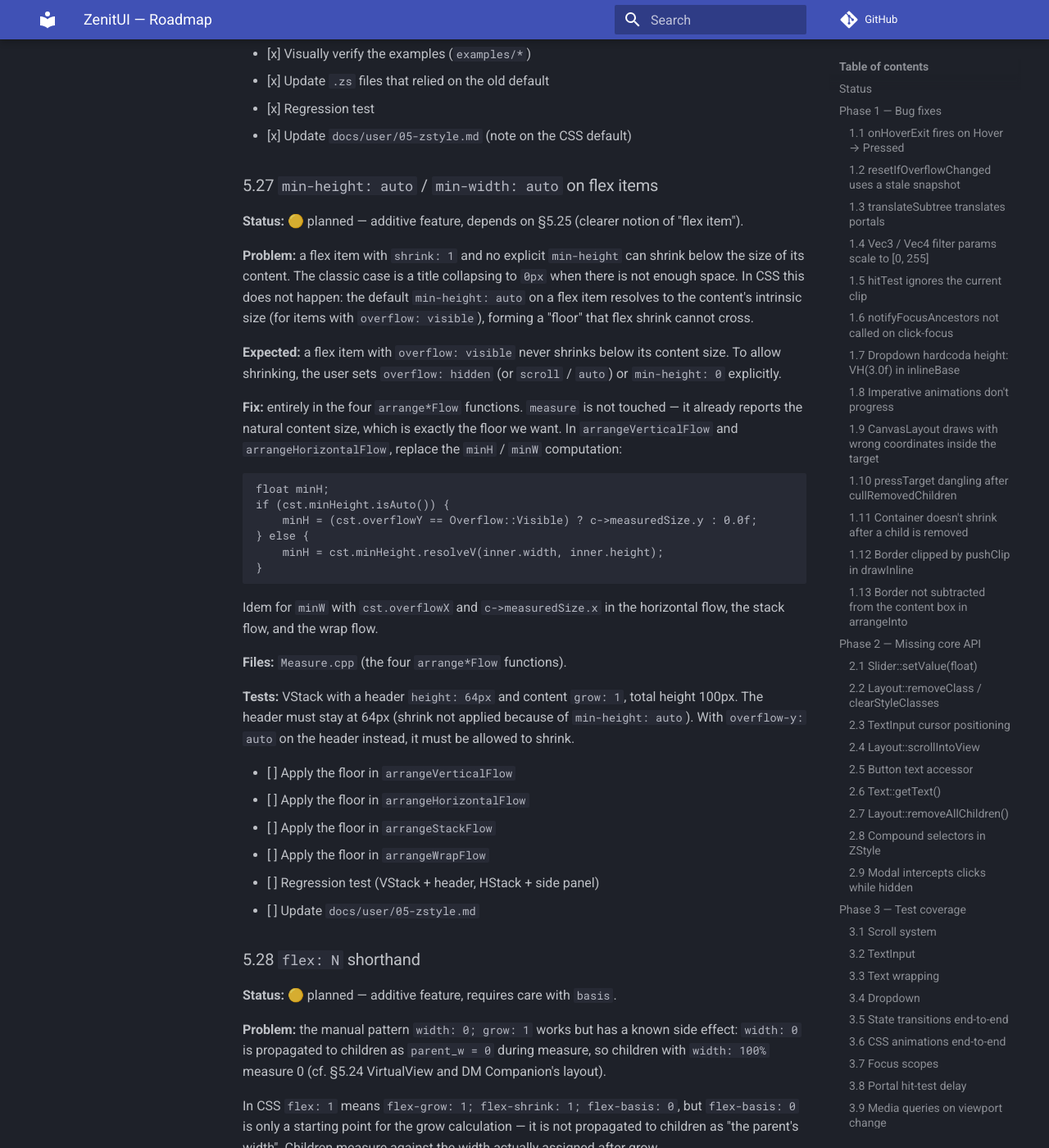
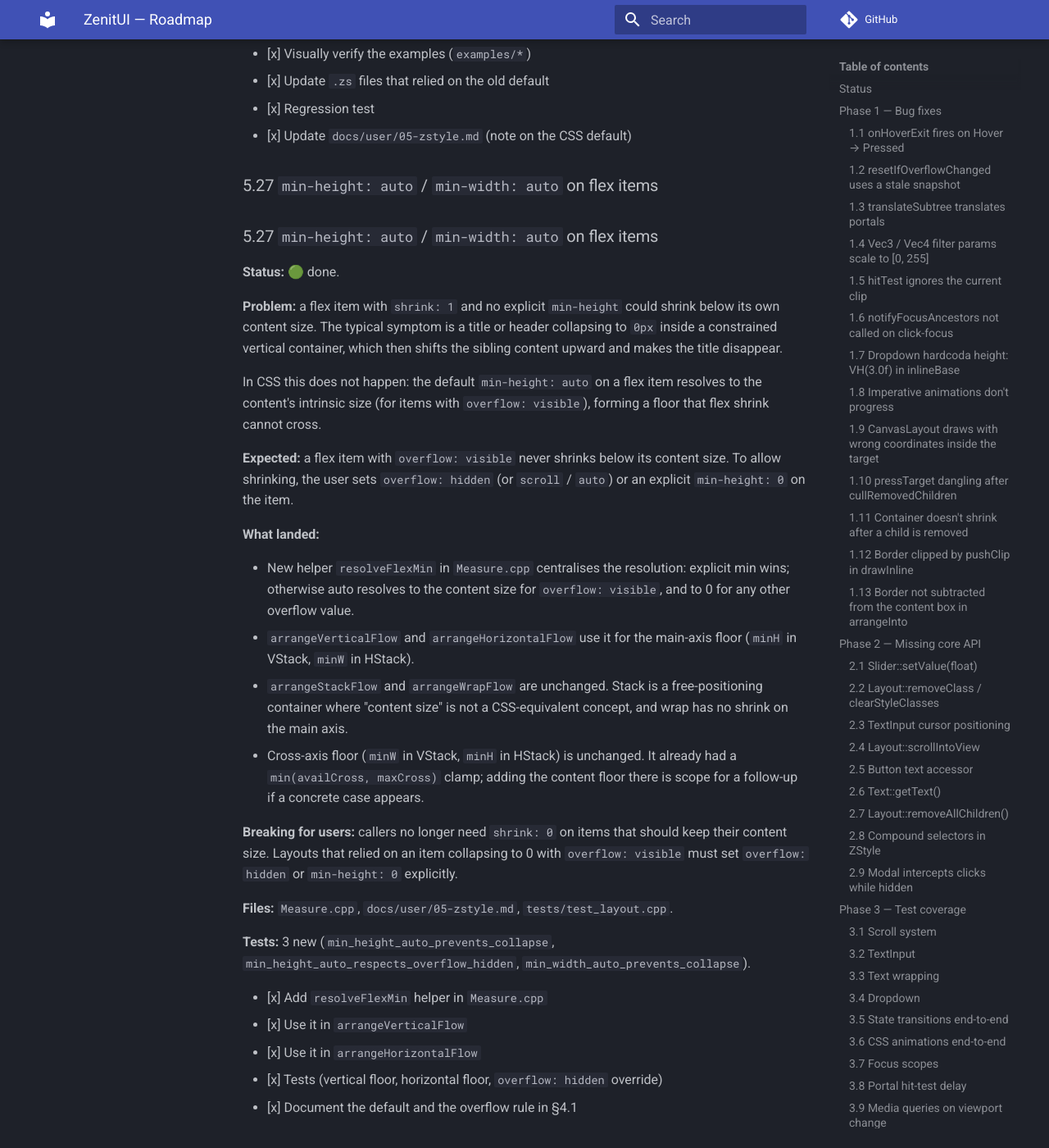
Before and after one commit to zLouis043/ZenitUI, an MkDocs documentation site: the page built from docs/ROADMAP.md, in a window 1280 px wide and 1400 px high, scrolled down 42062 px. Shown: the whole window at 82% size. Built offline with MkDocs 1.6.1 and Material for MkDocs 9.7.7, drawn with Linux system fonts in a browser that asks for light colours; comment, search, counter and statistics services are not loaded.

Commit message:
Completed 5.27 of the ROADMAP.md

````diff
--- a/docs/ROADMAP.md
+++ b/docs/ROADMAP.md
@@ -1881,50 +1881,58 @@ children stretch vertically.
 
 ### 5.27 `min-height: auto` / `min-width: auto` on flex items
 
-**Status:** 🟡 planned — additive feature, depends on §5.25 (clearer
-notion of "flex item").
+### 5.27 `min-height: auto` / `min-width: auto` on flex items
+
+**Status:** 🟢 done.
 
 **Problem:** a flex item with `shrink: 1` and no explicit `min-height`
-can shrink below the size of its content. The classic case is a title
-collapsing to `0px` when there is not enough space. In CSS this does
-not happen: the default `min-height: auto` on a flex item resolves to
-the content's intrinsic size (for items with `overflow: visible`),
-forming a "floor" that flex shrink cannot cross.
+could shrink below its own content size. The typical symptom is a
+title or header collapsing to `0px` inside a constrained vertical
+container, which then shifts the sibling content upward and makes the
+title disappear.
+
+In CSS this does not happen: the default `min-height: auto` on a flex
+item resolves to the content's intrinsic size (for items with
+`overflow: visible`), forming a floor that flex shrink cannot cross.
 
 **Expected:** a flex item with `overflow: visible` never shrinks below
-its content size. To allow shrinking, the user sets `overflow: hidden`
-(or `scroll` / `auto`) or `min-height: 0` explicitly.
-
-**Fix:** entirely in the four `arrange*Flow` functions. `measure` is
-not touched — it already reports the natural content size, which is
-exactly the floor we want. In `arrangeVerticalFlow` and
-`arrangeHorizontalFlow`, replace the `minH` / `minW` computation:
-
-```cpp
-float minH;
-if (cst.minHeight.isAuto()) {
-    minH = (cst.overflowY == Overflow::Visible) ? c->measuredSize.y : 0.0f;
-} else {
-    minH = cst.minHeight.resolveV(inner.width, inner.height);
-}
-```
-
-Idem for `minW` with `cst.overflowX` and `c->measuredSize.x` in the
-horizontal flow, the stack flow, and the wrap flow.
-
-**Files:** `Measure.cpp` (the four `arrange*Flow` functions).
-
-**Tests:** VStack with a header `height: 64px` and content `grow: 1`,
-total height 100px. The header must stay at 64px (shrink not applied
-because of `min-height: auto`). With `overflow-y: auto` on the header
-instead, it must be allowed to shrink.
-
-- [ ] Apply the floor in `arrangeVerticalFlow`
-- [ ] Apply the floor in `arrangeHorizontalFlow`
-- [ ] Apply the floor in `arrangeStackFlow`
-- [ ] Apply the floor in `arrangeWrapFlow`
-- [ ] Regression test (VStack + header, HStack + side panel)
-- [ ] Update `docs/user/05-zstyle.md`
+its content size. To allow shrinking, the user sets
+`overflow: hidden` (or `scroll` / `auto`) or an explicit
+`min-height: 0` on the item.
+
+**What landed:**
+
+- New helper `resolveFlexMin` in `Measure.cpp` centralises the
+  resolution: explicit min wins; otherwise auto resolves to the
+  content size for `overflow: visible`, and to 0 for any other
+  overflow value.
+- `arrangeVerticalFlow` and `arrangeHorizontalFlow` use it for the
+  main-axis floor (`minH` in VStack, `minW` in HStack).
+- `arrangeStackFlow` and `arrangeWrapFlow` are unchanged. Stack is a
+  free-positioning container where "content size" is not a
+  CSS-equivalent concept, and wrap has no shrink on the main axis.
+- Cross-axis floor (`minW` in VStack, `minH` in HStack) is unchanged.
+  It already had a `min(availCross, maxCross)` clamp; adding the
+  content floor there is scope for a follow-up if a concrete case
+  appears.
+
+**Breaking for users:** callers no longer need `shrink: 0` on items
+that should keep their content size. Layouts that relied on an item
+collapsing to 0 with `overflow: visible` must set `overflow: hidden`
+or `min-height: 0` explicitly.
+
+**Files:** `Measure.cpp`, `docs/user/05-zstyle.md`,
+`tests/test_layout.cpp`.
+
+**Tests:** 3 new (`min_height_auto_prevents_collapse`,
+`min_height_auto_respects_overflow_hidden`,
+`min_width_auto_prevents_collapse`).
+
+- [x] Add `resolveFlexMin` helper in `Measure.cpp`
+- [x] Use it in `arrangeVerticalFlow`
+- [x] Use it in `arrangeHorizontalFlow`
+- [x] Tests (vertical floor, horizontal floor, `overflow: hidden` override)
+- [x] Document the default and the overflow rule in §4.1
 
 ### 5.28 `flex: N` shorthand
 
````
Also changed, not shown: docs/user/05-zstyle.md (+16 -0 lines), 2 other files.
